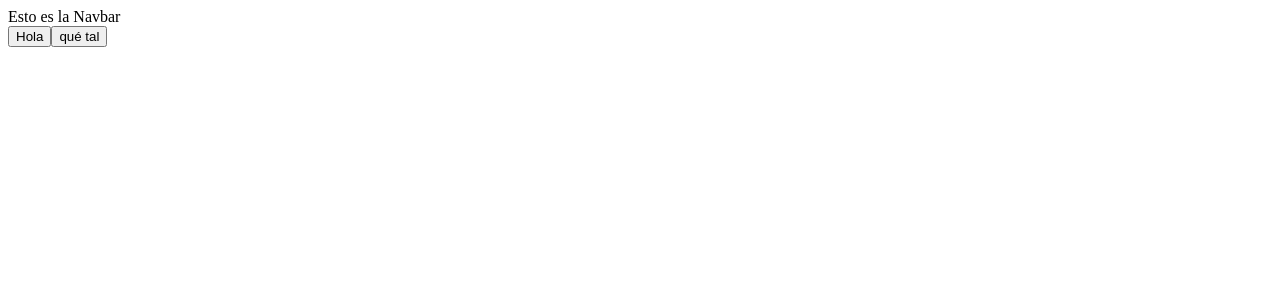
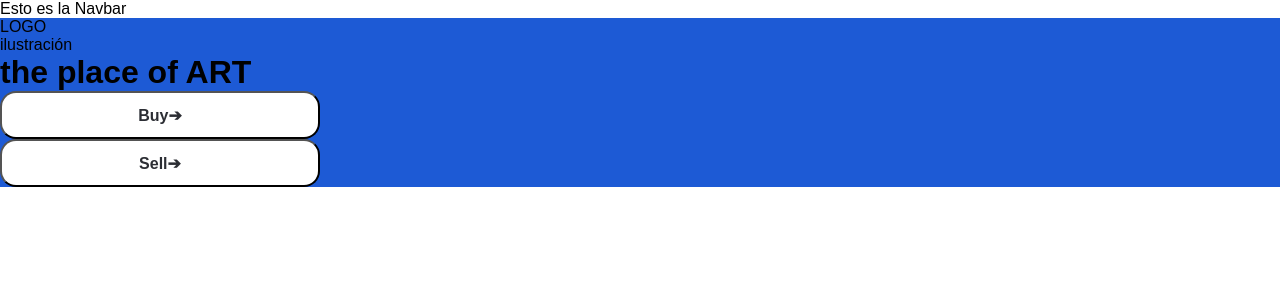
Before and after one commit to Sebasbh/Anunciarte, a React (Vite) app in the folder anunciarte-app/: page / in a window 1280 px wide. Shown: the top 300 px of the page. Built offline with nearby package versions, Linux system fonts and the light colour scheme.

Commit message:
creating home

```diff
--- a/anunciarte-app/src/App.css
+++ b/anunciarte-app/src/App.css
@@ -0,0 +1,8 @@
+*{
+    margin: 0;
+    font-family:Arial, Helvetica, sans-serif;
+}
+
+h1{
+
+}
--- a/anunciarte-app/src/Components/atoms/button.css
+++ b/anunciarte-app/src/Components/atoms/button.css
@@ -1,16 +1,43 @@
-.whiteButton{
+button {
+    border-radius: 1rem;
+    width: 100%;
+    height: 3rem;
+    text-align: center;
+    font-size: 1rem;
+    font-style: normal;
+    font-weight: 400;
+    line-height: normal;
+    cursor: pointer;
+    transition: background-color 0.3s ease, color 0.3s ease;
+  }
+
+  .whiteButton {
     background-color: white;
-    height: 30%;
-    color:black;
+    color: #2C2E34;
+    font-weight: 600;
+  }
 
-}
+  .whiteButton:hover {
+    background-color: #3D3F45;
+    color: white;
+  }
 
+  .blueButton {
+    background: #1D5AD5;
+    color: #FFF;
+  }
 
+  .blueButton:hover {
+    background-color: #FEBC2A;
+    color: #000 ;
+  }
 
-.blueButton{
+  .yellowButton {
+    background: #FEBC2A;
+    color: #000;
+  }
 
-}
-
-.yellowButton{
-
-}
+  .yellowButton:hover {
+    background-color: #1D5AD5;
+    color: #fff;
+  }
--- a/anunciarte-app/src/Pages/Home.jsx
+++ b/anunciarte-app/src/Pages/Home.jsx
@@ -1,11 +1,20 @@
 import Button from "../Components/atoms/Button";
+import "./home.css";
 
 
 export default function Home() {
   return (
-    <div>
-    <Button style="primaryButton" text="Hola" />
-    <Button style="secondaryButton" text="qué tal"/>
+    <div className="home">
+        <div>LOGO</div>
+        <div>ilustración</div>
+        <div>
+            <h1>the place of ART</h1>
+        </div>
+        <div className="homeButtons">
+            <Button style="whiteButton" text="Buy" arrow={true} />
+            <Button style="whiteButton" text="Sell" arrow={true}/>
+        </div>
+
 
     </div>
 
--- a/anunciarte-app/src/Pages/Product.jsx
+++ b/anunciarte-app/src/Pages/Product.jsx
@@ -3,5 +3,6 @@
 export default function Product() {
   return (
     <div>Product</div>
+
   )
 }
--- a/anunciarte-app/src/Pages/ProductDetail.jsx
+++ b/anunciarte-app/src/Pages/ProductDetail.jsx
@@ -3,5 +3,6 @@
 export default function ProductDetail() {
   return (
     <div>ProductDetail</div>
+
   )
 }
--- /dev/null
+++ b/anunciarte-app/src/Pages/home.css
@@ -0,0 +1,15 @@
+.home{
+    background: #1D5AD5;
+    width: 100%;
+    display: flex;
+    flex-direction: column;
+
+}
+
+.homeButtons{
+    display: flex;
+    flex-direction: column;
+    justify-content: center;
+    gap: 5%;
+    width: 25%;
+}
```
